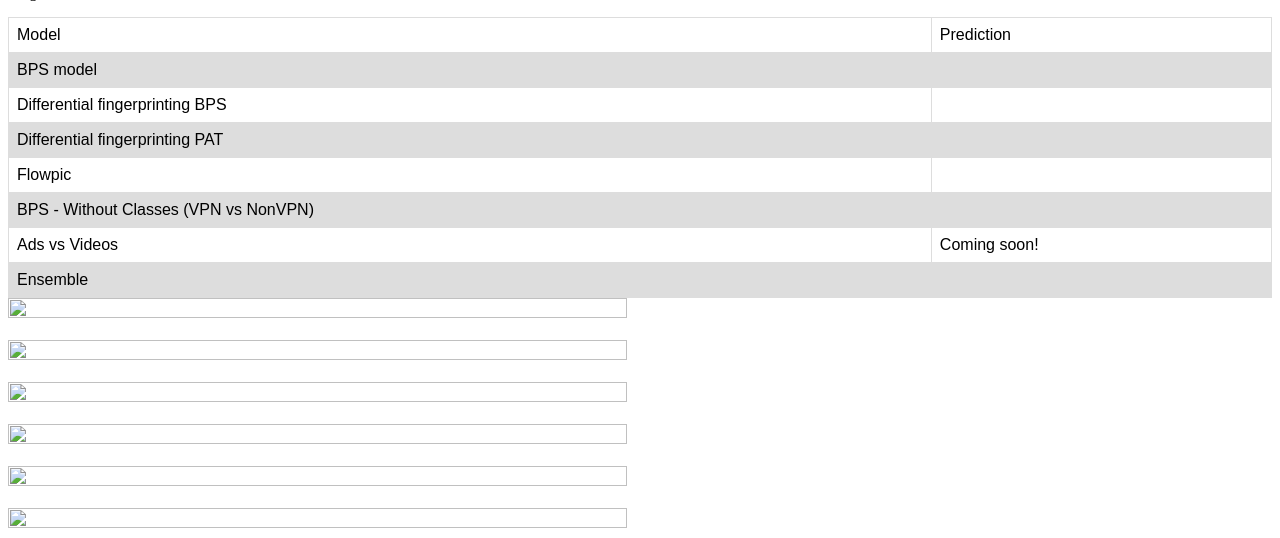
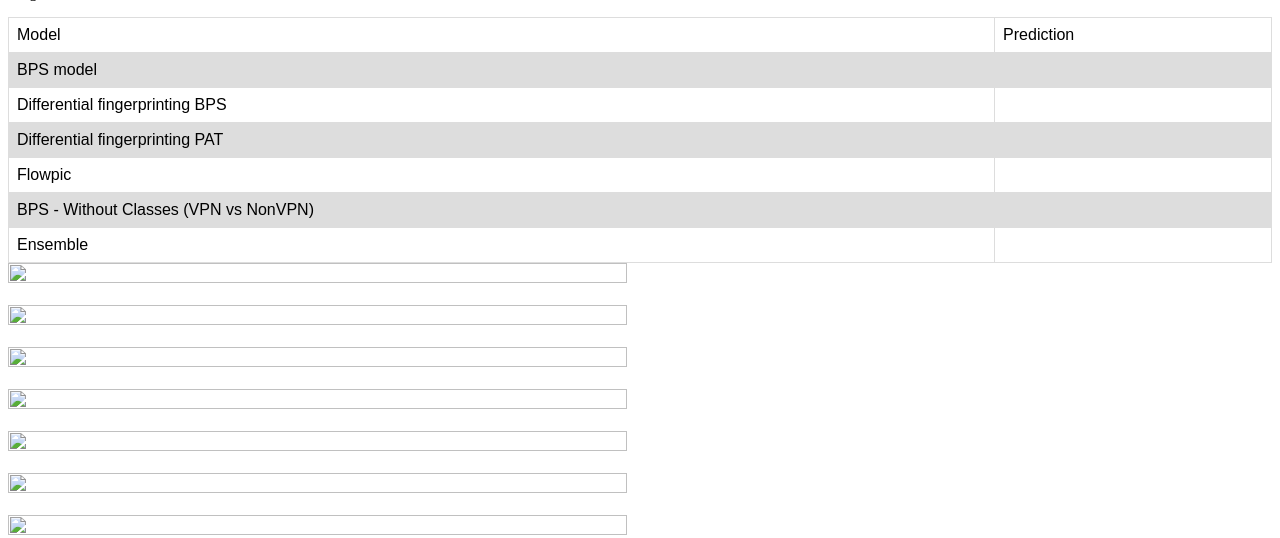
Before and after one commit to shouzeb/toolV1.2, a Django app: template mysite/myapp/templates/page2.html in a window 1280 px wide. Shown: the part 271-809 px from the top of the page. Run offline with Django 3.2, Linux system fonts and the light colour scheme; the template is opened without the code that fills it, so the values that code supplies are empty.

Commit message:
ads vs videos tool

```diff
--- a/mysite/myapp/templates/index.html
+++ b/mysite/myapp/templates/index.html
@@ -56,10 +56,7 @@
     <td>BPS - Without Classes (VPN vs NonVPN) </td>
     <td>{{ bpsWithoutClasses }}</td>
 </tr>
-<tr>
-  <td>Ads vs Videos </td>
-  <td>Coming soon!</td>
-</tr>
+
 <tr>
   <td>Ensemble </td>
   <td>{{ ensemble }}</td>
--- a/mysite/myapp/templates/page2.html
+++ b/mysite/myapp/templates/page2.html
@@ -57,10 +57,7 @@
         <td>BPS - Without Classes (VPN vs NonVPN) </td>
         <td>{{ bpsWithoutClasses }}</td>
     </tr>
-    <tr>
-      <td>Ads vs Videos </td>
-      <td>Coming soon!</td>
-  </tr>
+
   <tr>
     <td>Ensemble </td>
     <td>{{ ensemble }}</td>
```
